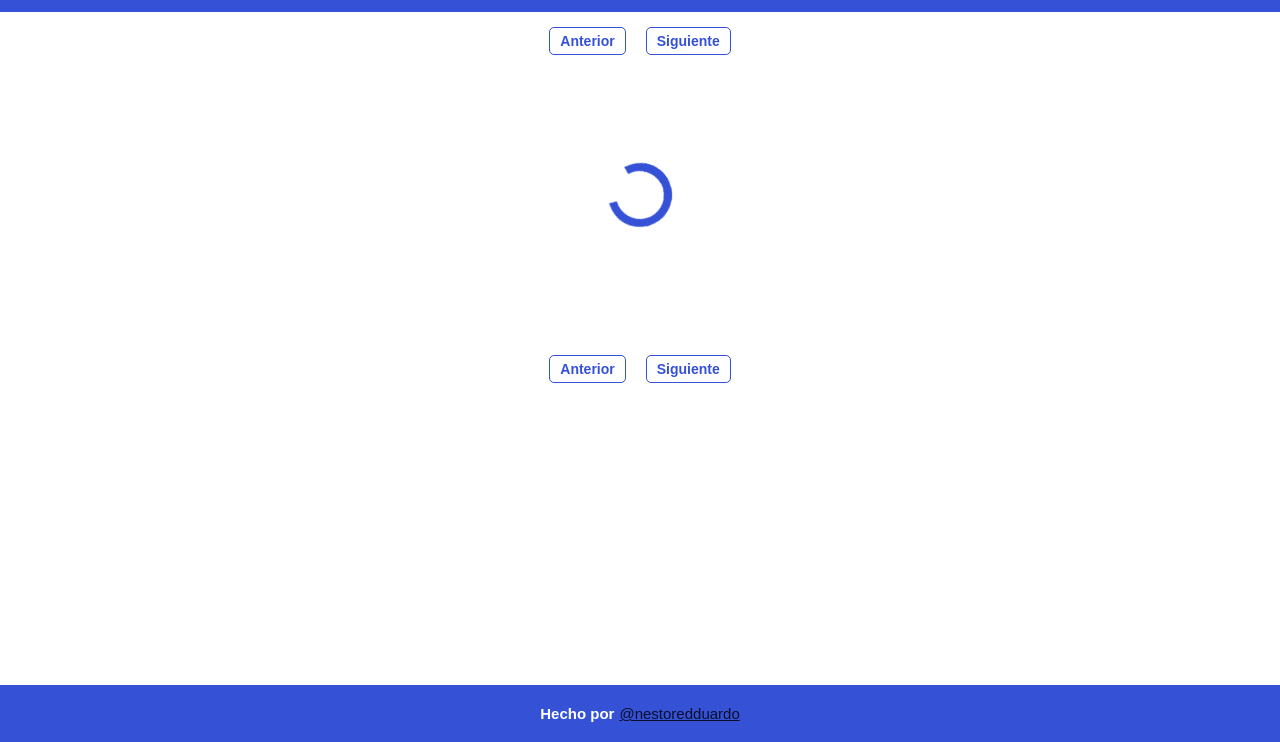
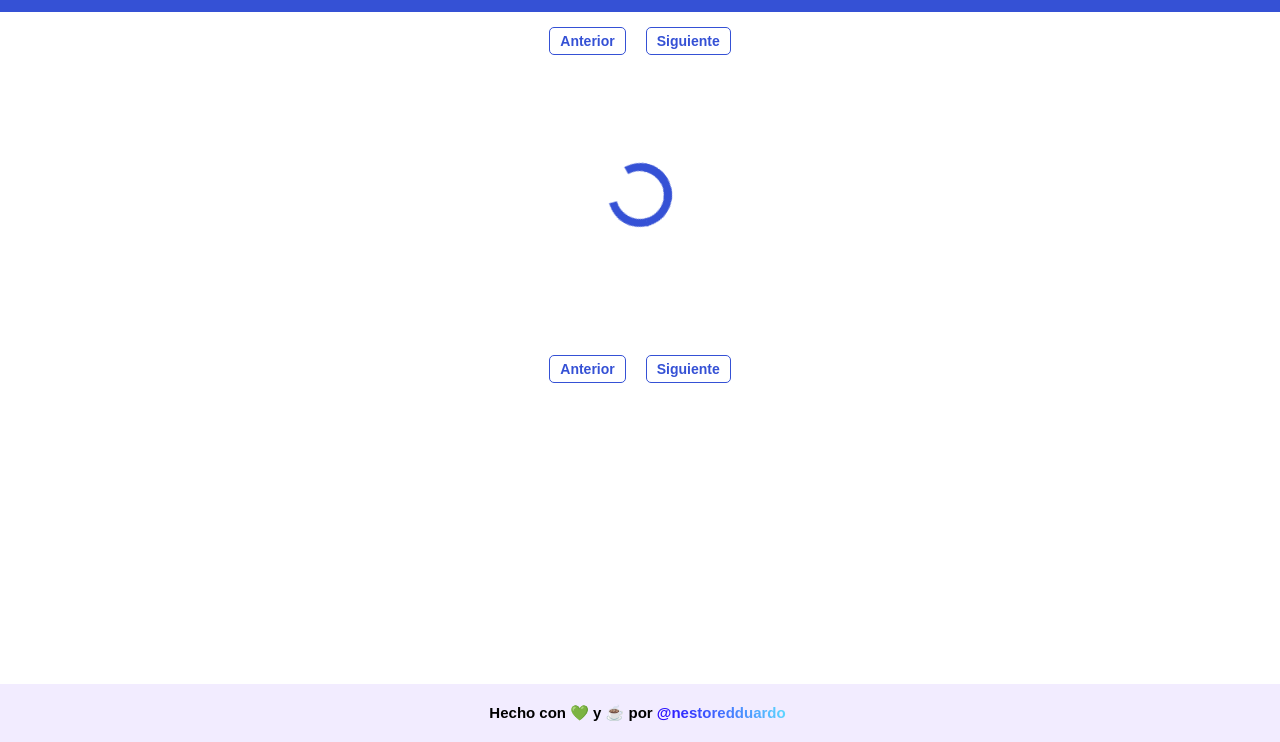
Before and after one commit to nestoredduardo/d-market-frontend, a plain HTML site: page index.html in a window 1280 px wide. Shown: the part 58-800 px from the top of the page. Drawn offline with Linux system fonts and the light colour scheme; no server answers.

Commit message:
Footer styles

```diff
--- a/index.html
+++ b/index.html
@@ -83,10 +83,16 @@
       </section>
     </main>
     <footer class="Footer">
-      <b class="Footer__text">Hecho por</b>
-      <a target="_blank" class="link" href="https://twitter.com/nestoredduardo">
-        @nestoredduardo
-      </a>
+      <h3 class="Footer__text">
+        Hecho con 💚 y ☕ por
+        <a
+          href="https://www.nestoredduardo.me/"
+          target="_blank"
+          class="css-e657no"
+        >
+          @nestoredduardo
+        </a>
+      </h3>
     </footer>
     <script src="./src/utils.js"></script>
     <script src="./src/interactions.js"></script>
--- a/src/styles.css
+++ b/src/styles.css
@@ -197,16 +197,25 @@ Body {
   display: flex;
   padding: 1rem;
   justify-content: center;
-  background-color: var(--brand);
+  background-color: #f2ecff;
 }
 
 .Footer__text {
-  color: white;
+  font-size: 1.5rem;
   margin-right: 0.5rem;
 }
 
-.link {
-  color: var(--darkBrand);
+.css-e657no {
+  background: linear-gradient(
+    69deg,
+    rgba(38, 0, 255, 1) 0%,
+    rgba(0, 212, 255, 0.6057773451177346) 100%
+  );
+  color: transparent;
+  background-clip: text;
+  -webkit-background-clip: text;
+  font-weight: bold;
+  cursor: pointer;
 }
 
 /* Extra Styles */
```
